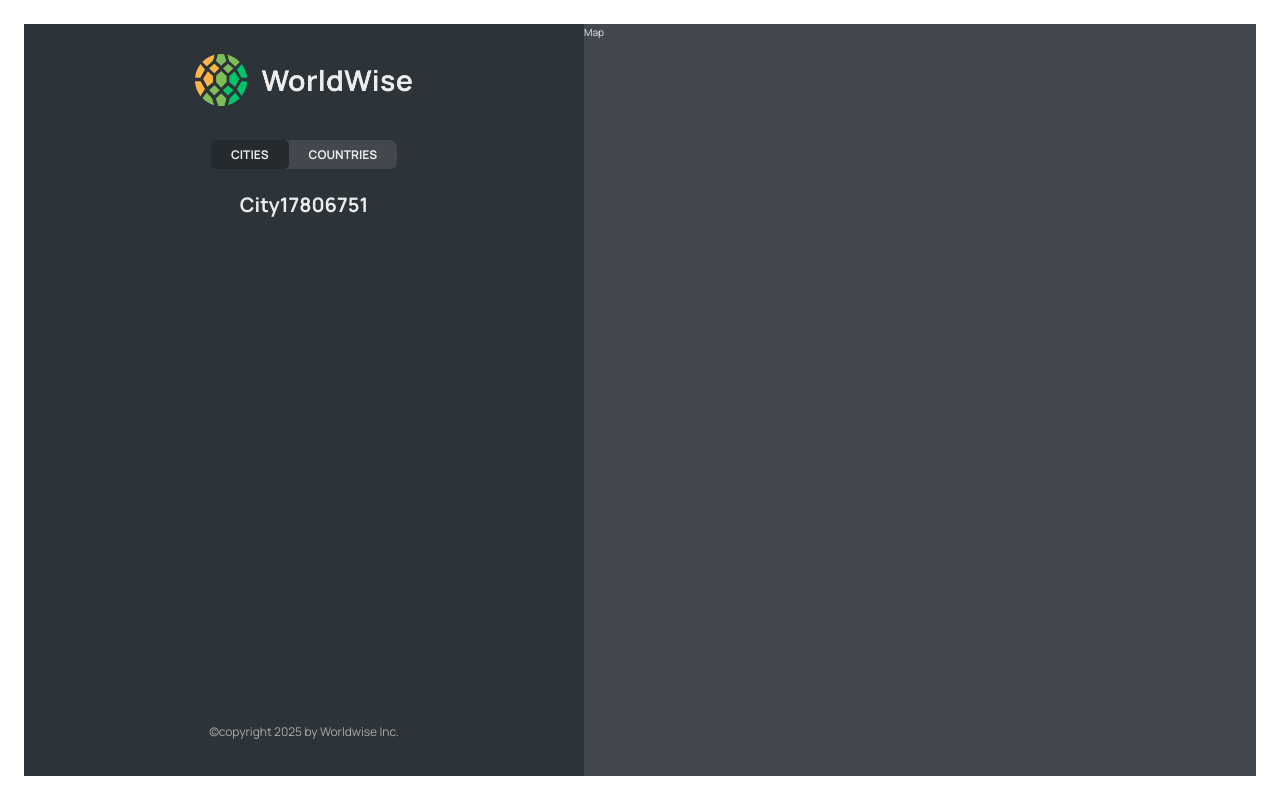
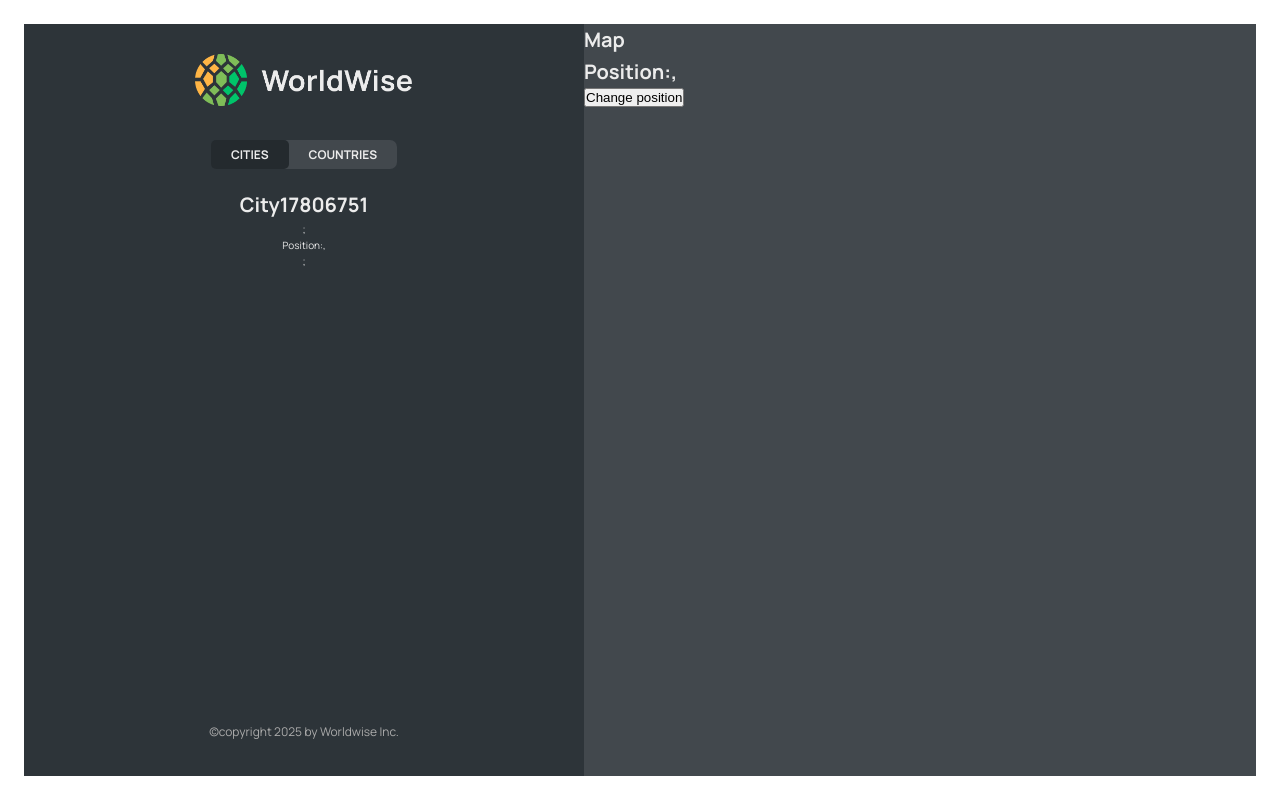
Before and after one commit to entibimenya05/worldwise, a React (Vite) app: page /app/cities/17806751 in a window 1280 px wide. Built offline with nearby package versions, Linux system fonts and the light colour scheme; data requests are answered from the project's data file.

Commit message:
storing state using URL,seachParams

```diff
--- a/src/App.jsx
+++ b/src/App.jsx
@@ -10,6 +10,7 @@
 import { useState, useEffect } from "react";
 import CountryList from "./component/CountryList";
 import City from "./component/City";
+
 const BASE_URL = " http://localhost:9000";
 function App() {
   const [cities, setCities] = useState([]);
@@ -48,6 +49,7 @@
             element={<CityList cities={cities} isLoading={isLoading} />}
           />
           <Route path="cities/:id" element={<City />} />
+
           <Route
             path="Countries"
             element={<CountryList cities={cities} isLoading={isLoading} />}
--- a/src/component/City.jsx
+++ b/src/component/City.jsx
@@ -1,5 +1,5 @@
 import styles from "./City.module.css";
-import { useParams } from "react-router-dom";
+import { useParams, useSearchParams } from "react-router-dom";
 const formatDate = (date) =>
   new Intl.DateTimeFormat("en", {
     day: "numeric",
@@ -10,6 +10,9 @@
 
 function City() {
   const { id } = useParams();
+  const [searchParams, setSearchParams] = useSearchParams();
+  const lat = searchParams.get("lat");
+  const lng = searchParams.get("lng");
 
   // TEMP DATA
   const currentCity = {
@@ -20,8 +23,15 @@
   };
 
   const { cityName, emoji, date, notes } = currentCity;
-  return <h1>City{id}</h1>;
-
+  return (
+    <>
+      <h1>City{id}</h1>;
+      <p>
+        Position:{lat},{lng}
+      </p>
+      ;
+    </>
+  );
   {
     /*return (
     <div className={styles.city}>
--- a/src/component/CityItem.jsx
+++ b/src/component/CityItem.jsx
@@ -8,10 +8,14 @@
   }).format(new Date(date));
 
 function CityItem({ city }) {
-  const { cityName, emoji, date, id } = city;
+  const { cityName, emoji, date, id, position } = city;
+  console.log(position);
   return (
     <li>
-      <Link className={styles.cityItem} to={`${id}`}>
+      <Link
+        className={styles.cityItem}
+        to={`${id}?lat=${position.lat}&lng=${position.lng}`}
+      >
         <span className={styles.emoji}>{emoji}</span>
         <h3 className={styles.name}>{cityName}</h3>
         <time className={styles.date}>{formatDate(date)}</time>
--- a/src/component/CityList.jsx
+++ b/src/component/CityList.jsx
@@ -2,7 +2,7 @@
 import Spinner from "./Spinner";
 import CityItem from "./CityItem";
 import Message from "./Message";
-<Message></Message>;
+
 function CityList({ cities, isLoading }) {
   if (isLoading) return <Spinner />;
   if (!cities.length)
--- a/src/component/Map.jsx
+++ b/src/component/Map.jsx
@@ -1,7 +1,21 @@
 import styles from "./Map.module.css";
-
+import { useSearchParams } from "react-router-dom";
 function Map() {
-  return <div className={styles.mapContainer}>Map</div>;
+  //in order to read the lat and lng,useSearchParams
+  const [searchParams, setSearchParams] = useSearchParams();
+  const lat = searchParams.get("lat");
+  const lng = searchParams.get("lng");
+  return (
+    <div className={styles.mapContainer}>
+      <h1>Map</h1>
+      <h1>
+        Position:{lat},{lng}
+      </h1>
+      <button onClick={() => setSearchParams({ lat: 23, lng: 50 })}>
+        Change position
+      </button>
+    </div>
+  );
 }
 
 export default Map;
```
